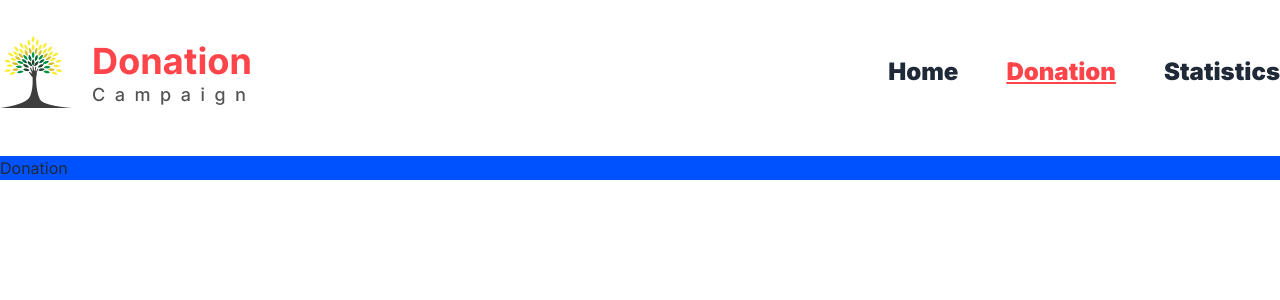
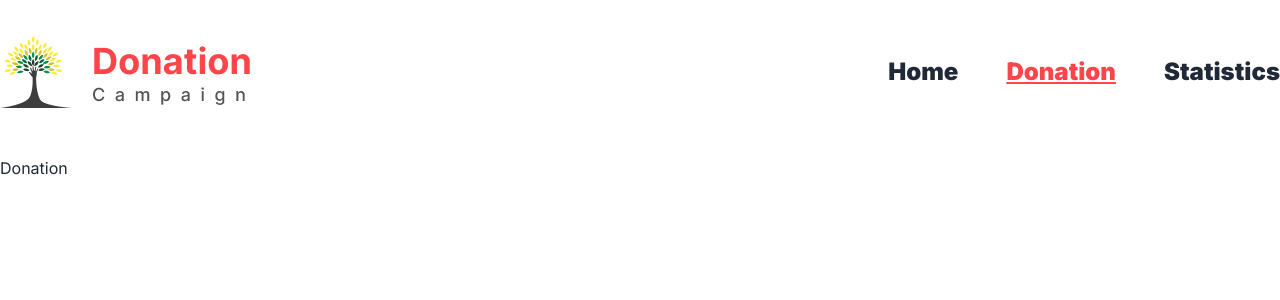
Before and after one commit to NFRIDOY/donation-campaign, a React (Vite) app: page /donation in a window 1280 px wide. Shown: the top 300 px of the page. Built offline with nearby package versions, Linux system fonts and the light colour scheme.

Commit message:
Undifind bug

```diff
--- a/src/components/Donation/DonationDetails.jsx
+++ b/src/components/Donation/DonationDetails.jsx
@@ -9,8 +9,10 @@ export default function DonationDetails() {
     // const [btnBg, setBtnBg] = useState();
     const [allDonations, setAllDonations] = useContext(DonationContext)
 
+    const [isActive, setIsActive] = useState(true);
+
     const { id } = useParams()
-    console.log(id);
+    // console.log(id);
 
     const donations = useLoaderData();
     // const {picture, title, category, category_bg, card_bg, text_button_bg, description, price } = donations;
@@ -18,7 +20,7 @@ export default function DonationDetails() {
 
     useEffect(() => {
         const findDonation = donations.find((donation1) => donation1.id == id);
-        console.log(findDonation);
+        // console.log(findDonation);
 
         setDonation(findDonation);
 
@@ -29,12 +31,19 @@ export default function DonationDetails() {
         // }
         // setBtnBg(donation?.text_button_bg)
 
-    }, [id, donations])
+        setAllDonations(allDonations+donation)
+
+    }, [id, donations,isActive])
 
 
     // const btnBgStyle = {
     //     backgroundColor: btnBg,
     // }
+
+    const handleDonateBtn = () => {
+
+        setIsActive(!isActive)
+    }
 
 
     return (
@@ -43,7 +52,7 @@ export default function DonationDetails() {
                 <div className="hero text-left min-h-[70vh] mb-14 relative" style={{ backgroundImage: `url(${donation?.picture})` }}>
                         <div className="hero-overlay h-1/4 b-0 bg-black bg-opacity-50  "></div>
                     <div className="flex  w-full pl-10">
-                        <button className="btn text-white" style={{ backgroundColor: donation?.text_button_bg, }} onClick={() => setAllDonations(allDonations+1)}>
+                        <button className="btn text-white" style={{ backgroundColor: donation?.text_button_bg, }} onClick={handleDonateBtn}>
                             Donate {donation?.price}
                         </button>
                     </div>
--- a/src/pages/donation/Donation.jsx
+++ b/src/pages/donation/Donation.jsx
@@ -1,7 +1,15 @@
+import { useContext } from "react"
+import { DonationContext } from "../../Layout/MainLayout"
+
 export default function Donation() {
+  const [allDonations, setAllDonations] = useContext(DonationContext)
+
+  console.log(allDonations.id);
+
   return (
-    <div className="bg-[#0052ff]">Donation
-
+    <div className="">
+      Donation
+        {allDonations.id }
     </div>
   )
 }
```
